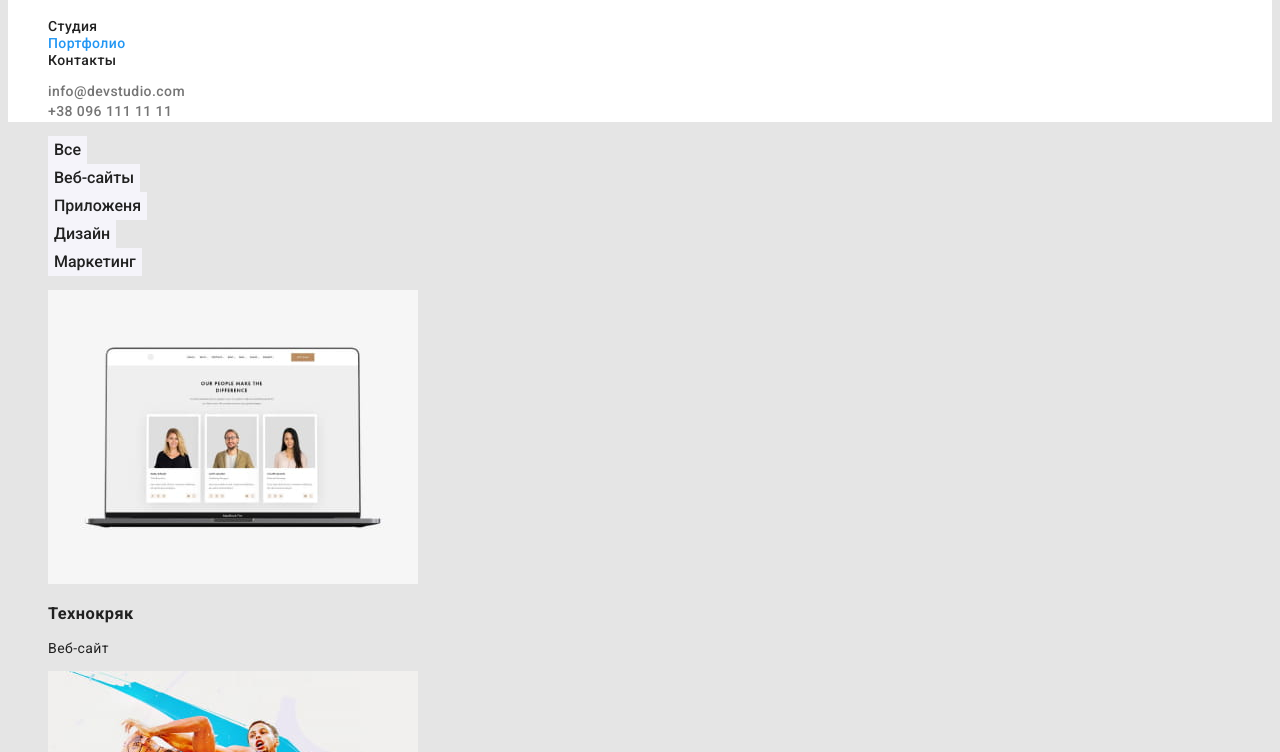
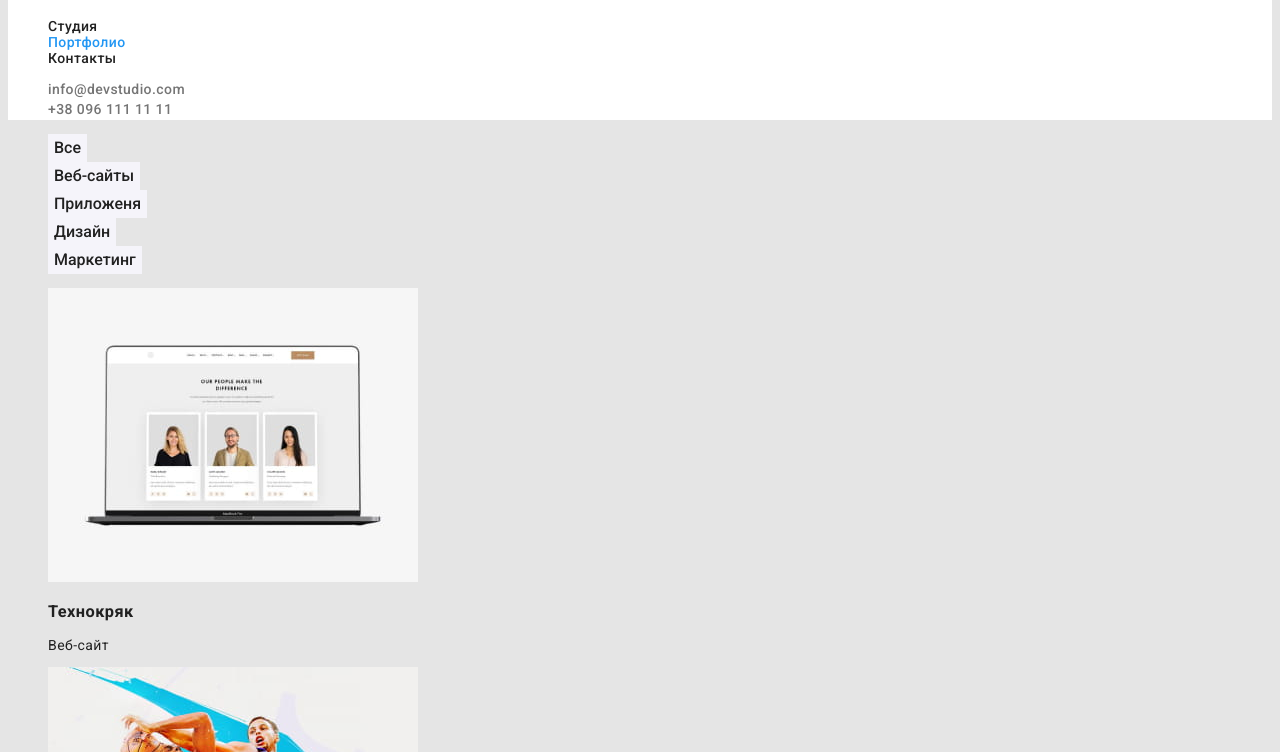
Before and after one commit to Sergeyfit/goit-markup-hw-02, a plain HTML site: page portfolio.html in a window 1280 px wide. Shown: the part 48-800 px from the top of the page. Drawn offline with Linux system fonts and the light colour scheme.

Commit message:
line-height-correct-2

```diff
--- a/css/styles.css
+++ b/css/styles.css
@@ -9,7 +9,7 @@
 body {
   font-family: Roboto, sans-serif;
   font-size: 14px;
-  line-height: 1.19;
+  /* line-height: 1.19; */
   letter-spacing: 0.03em;
   background-color: var(--white-background-col);
   color: var(--primary-txt-col);
```
